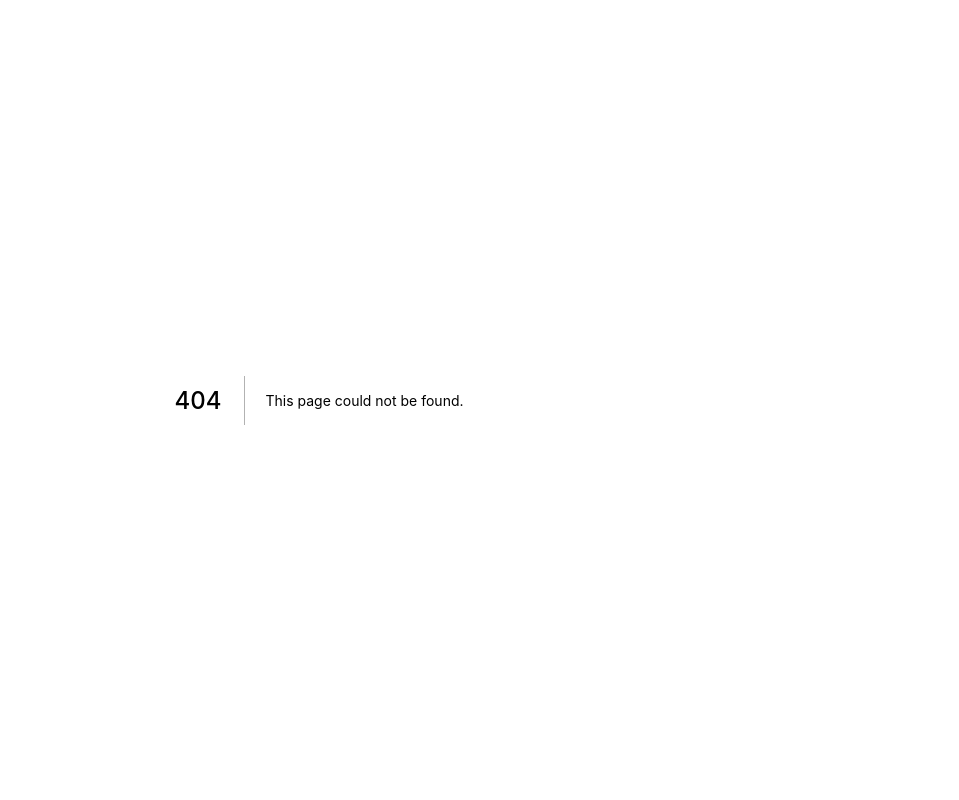
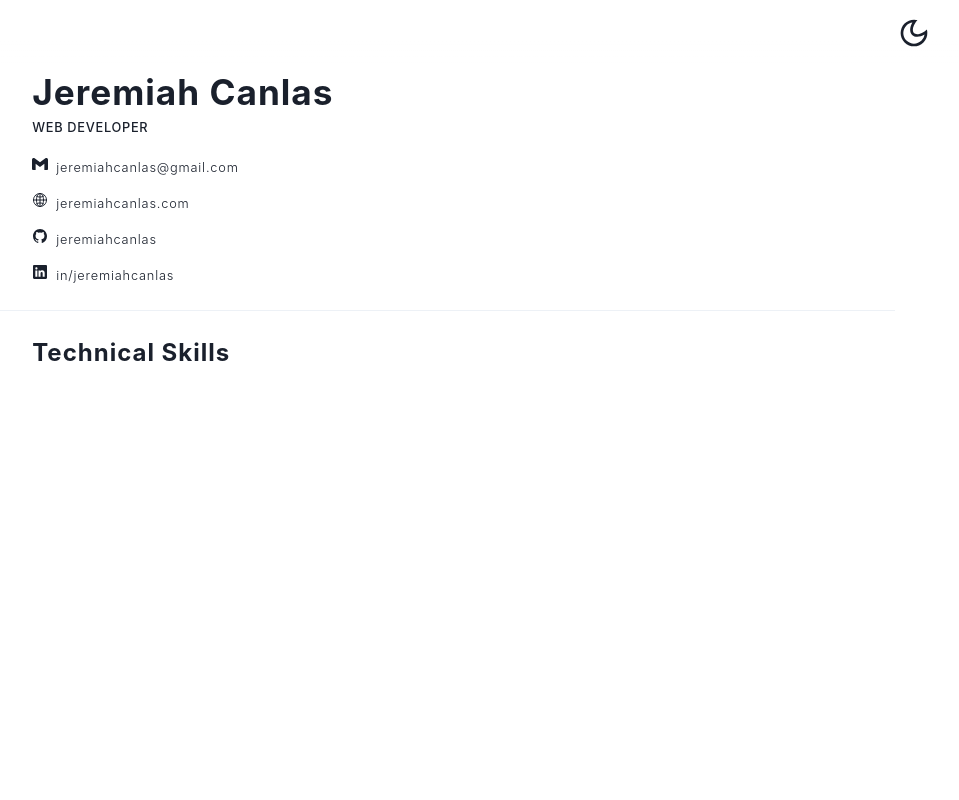
Before and after one commit to jeremiahcanlas/newport, a Next.js app: page /resume in a window 1280 px wide. Before the commit this address had no page. Shown: the top 800 px of the page, without its empty margins (321-1280 px from the left). Built offline with nearby package versions, Linux system fonts and the light colour scheme.

Commit message:
minor changes in project section, light mode badges now have outline, also added /resume and component

```diff
--- a/components/AboutMe.tsx
+++ b/components/AboutMe.tsx
@@ -1,5 +1,6 @@
 import data from "../public/data/data";
 import { Box, Stack, Text, useColorMode, Button } from "@chakra-ui/react";
+import Link from "next/link";
 import Fade from "react-reveal";
 
 const AboutMe = () => {
@@ -38,6 +39,7 @@ const AboutMe = () => {
           <Text>{data.about.paraThree}</Text>
         </Fade>
       </Stack>
+      <Link href={"/resume"} passHref>
         <Button
           mt="3em"
           mx="1em"
@@ -46,6 +48,7 @@ const AboutMe = () => {
         >
           Résumé
         </Button>
+      </Link>
     </Box>
   );
 };
--- /dev/null
+++ b/components/Resume.tsx
@@ -0,0 +1,65 @@
+import {
+  Box,
+  Container,
+  Divider,
+  Text,
+  Icon,
+  Stack,
+  Link,
+} from "@chakra-ui/react";
+import data from "../public/data/data";
+
+const Resume = () => {
+  const { name, title, social } = data.resume;
+
+  return (
+    <Box height={"100vh"}>
+      <Container>
+        <Text as="h1" fontSize={"2.2em"} fontWeight={700} letterSpacing="1px">
+          {name}
+        </Text>
+        <Text fontSize={"0.8em"} fontWeight={500} letterSpacing="0.7px">
+          {title.toUpperCase()}
+        </Text>
+        <Stack mt="1em" spacing="3">
+          {social.map((item) => {
+            return (
+              <Box key={item.name}>
+                <Icon as={item.icon} display="inline-block" />
+                <Text
+                  fontSize={"0.8em"}
+                  fontWeight="300"
+                  display={"inline-block"}
+                  ml="8px"
+                  letterSpacing="0.8px"
+                >
+                  <Link
+                    href={
+                      item.name !== "email" ? item.url : `mailto:${item.url}`
+                    }
+                    target="_blank"
+                  >
+                    {item.username}
+                  </Link>
+                </Text>
+              </Box>
+            );
+          })}
+        </Stack>
+      </Container>
+      <Divider maxW="90%" mx="auto" my="1.5em" />
+      <Container>
+        <Text as="h2" fontWeight={700} fontSize="1.5em" letterSpacing="1px">
+          Technical Skills
+        </Text>
+        {/*
+
+      Box > Text + Badges
+
+        */}
+      </Container>
+    </Box>
+  );
+};
+
+export default Resume;
--- /dev/null
+++ b/pages/resume.tsx
@@ -0,0 +1,13 @@
+import Resume from "../components/Resume";
+import Toggle from "../components/Toggle";
+import Meta from "../components/Meta";
+
+const resume = () => (
+  <>
+    <Meta title="Resume - Jeremiah Canlas" />
+    <Toggle />
+    <Resume />
+  </>
+);
+
+export default resume;
--- a/public/data/data.tsx
+++ b/public/data/data.tsx
@@ -2,6 +2,8 @@
 import ttw from "../../assett/ttw.png";
 import rally from "../../assett/rally.png";
 import hp from "../../assett/hp.png";
+import { SiGmail } from "react-icons/si";
+import { IoGlobeOutline, IoLogoGithub, IoLogoLinkedin } from "react-icons/io5";
 
 const data = {
   hero: {
@@ -19,6 +21,37 @@ const data = {
       "I am a highly motivated developer with a burning passion for learning, creativity, and a keen eye for perfecting the smallest of details. In my spare time, I highly enjoy long and challenging hikes. Every hiking trail is unique and varies in difficulty, however, it must be finished. This experience allows me to develop patience, discipline, and to approach all my work's overall structure and design with the same mindset and intensity.",
     paraThree:
       "I specialize in front end development with a solid foundation in back end, solving complex problems with elegantly simple solutions.",
+  },
+
+  resume: {
+    name: "Jeremiah Canlas",
+    title: "Web Developer",
+    social: [
+      {
+        name: "email",
+        icon: SiGmail,
+        username: "jeremiahcanlas@gmail.com",
+        url: "jeremiahcanlas@gmail.com",
+      },
+      {
+        name: "website",
+        icon: IoGlobeOutline,
+        username: "jeremiahcanlas.com",
+        url: "https://jeremiahcanlas.com",
+      },
+      {
+        name: "github",
+        icon: IoLogoGithub,
+        username: "jeremiahcanlas",
+        url: "https://github.com/jeremiahcanlas",
+      },
+      {
+        name: "linkedin",
+        icon: IoLogoLinkedin,
+        username: "in/jeremiahcanlas",
+        url: "https://linkedin.com/in/jeremiahcanlas/",
+      },
+    ],
   },
 
   projects: [
```
Also changed, not shown: components/ProjectItem.tsx (+7 -6 lines). Lines whose indentation alone changed are shown as unchanged.
